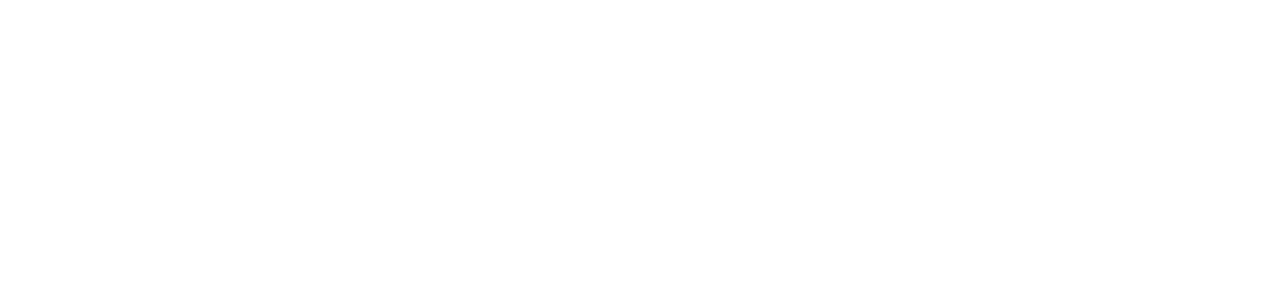
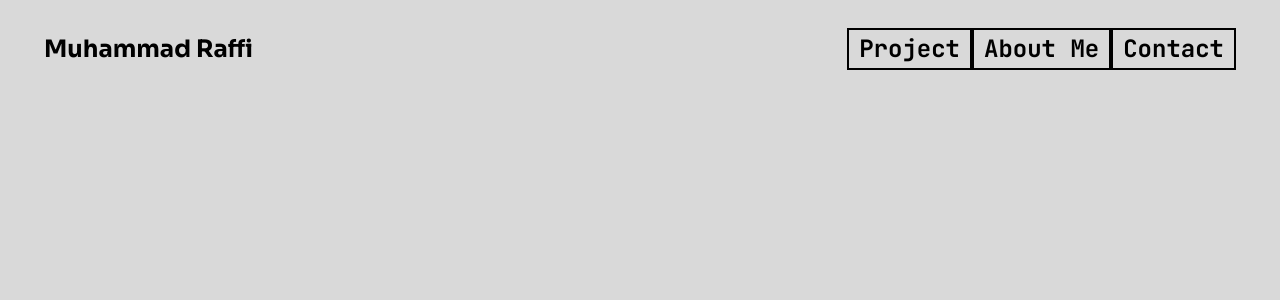
Before and after one commit to Raffi38321/Web-Porto, a React (Vite) app: page / in a window 1280 px wide. Shown: the top 300 px of the page. Built offline with nearby package versions, Linux system fonts and the light colour scheme.

Commit message:
feat:navbar

```diff
--- a/index.html
+++ b/index.html
@@ -5,6 +5,12 @@
     <link rel="icon" type="image/svg+xml" href="/vite.svg" />
     <meta name="viewport" content="width=device-width, initial-scale=1.0" />
     <title>porto-3d</title>
+    <link rel="preconnect" href="https://fonts.googleapis.com" />
+    <link rel="preconnect" href="https://fonts.gstatic.com" crossorigin />
+    <link
+      href="https://fonts.googleapis.com/css2?family=JetBrains+Mono:ital,wght@0,100..800;1,100..800&family=Sora:wght@100..800&display=swap"
+      rel="stylesheet"
+    />
   </head>
   <body>
     <div id="root"></div>
--- a/src/App.tsx
+++ b/src/App.tsx
@@ -1,5 +1,11 @@
+import NavBar from "./components/NavBar";
+
 function App() {
-  return <></>;
+  return (
+    <div className="px-11 py-7 bg-[#D9D9D9] min-h-[3000px]">
+      <NavBar />
+    </div>
+  );
 }
 
 export default App;
--- /dev/null
+++ b/src/components/ButtonNav.tsx
@@ -0,0 +1,51 @@
+import React from "react";
+import { motion } from "motion/react";
+
+type BNav = {
+  children: string;
+};
+
+const ButtonNav = ({ children }: BNav) => {
+  return (
+    <motion.div
+      className="
+        relative inline-block
+        border-2 border-black
+        px-[10px] py-[1px]
+        overflow-hidden
+      "
+      initial="rest"
+      whileHover="hover"
+      animate="rest"
+    >
+      <motion.div
+        variants={{
+          rest: { height: "0%" },
+          hover: { height: "100%" },
+        }}
+        transition={{ duration: 0.3, ease: "easeOut" }}
+        className="
+          absolute bottom-0 left-0
+          w-full bg-[#FF4F00]
+          z-0
+        "
+      />
+
+      <motion.p
+        className="
+          relative z-10
+          font-bold text-[24px]
+          font-jetbrainMono
+        "
+        variants={{
+          rest: { color: "#000" },
+          hover: { color: "#000" },
+        }}
+      >
+        {children}
+      </motion.p>
+    </motion.div>
+  );
+};
+
+export default ButtonNav;
--- a/src/components/NavBar.tsx
+++ b/src/components/NavBar.tsx
@@ -1,7 +1,17 @@
 import React from "react";
+import ButtonNav from "./ButtonNav";
 
 const NavBar = () => {
-  return <div></div>;
+  return (
+    <div className="flex flex-row justify-between items-center sticky top-7">
+      <h1 className="text-[24px] font-bold font-sora">Muhammad Raffi</h1>
+      <section className="flex flex-row">
+        <ButtonNav>Project</ButtonNav>
+        <ButtonNav>About Me</ButtonNav>
+        <ButtonNav>Contact</ButtonNav>
+      </section>
+    </div>
+  );
 };
 
 export default NavBar;
--- a/tailwind.config.js
+++ b/tailwind.config.js
@@ -2,7 +2,12 @@
 export default {
   content: ["./index.html", "./src/**/*.{js,ts,jsx,tsx}"],
   theme: {
-    extend: {},
+    extend: {
+      fontFamily: {
+        sora: ["Sora", "sans-serif"],
+        jetbrainMono: ["JetBrains Mono", "arial"],
+      },
+    },
   },
   plugins: [],
 };
```
